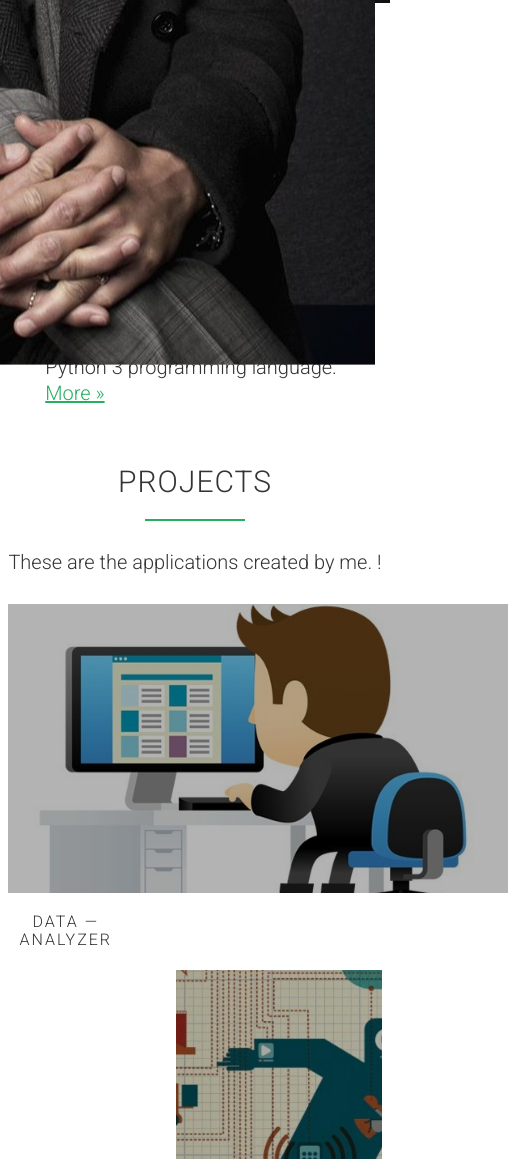
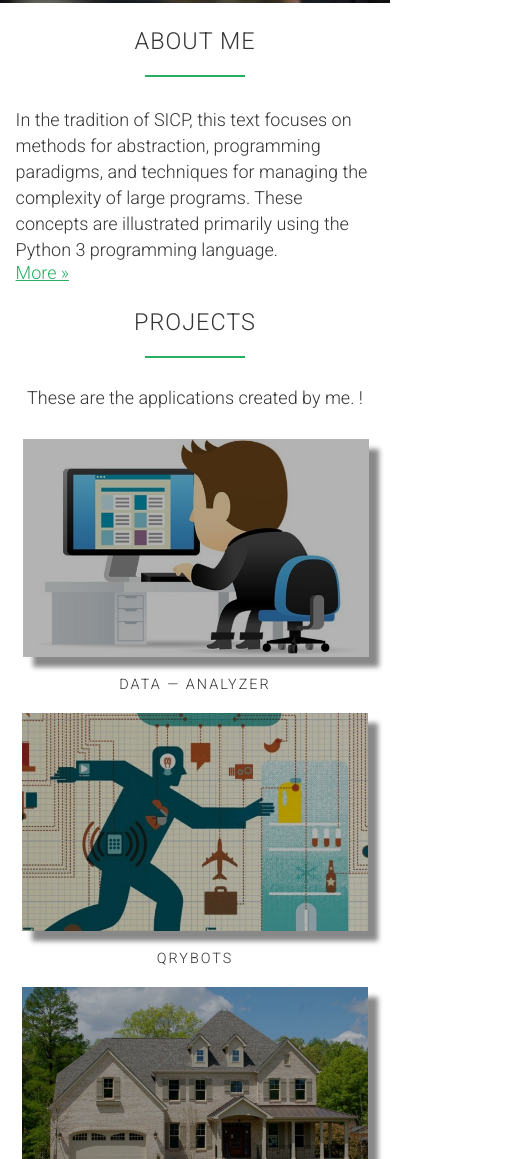
Before and after one commit to exb333/MyPortFolio, a plain HTML site: page index.html in a window 390 px wide. Shown: the part 841-2000 px from the top of the page, 508 px wide, since content can reach past the window. Drawn offline with Linux system fonts and the light colour scheme; files whose address does not match are found by name.

Commit message:
Made design responsive for all types of device

```diff
--- a/index.html
+++ b/index.html
@@ -12,7 +12,7 @@
         <link href="https://fonts.googleapis.com/css?family=Roboto:100,300,400,400i,500,700" rel="stylesheet">
         <link rel="stylesheet" type="text/css" href="resources/css/style.css">
         <link rel="stylesheet" type="text/css" href="resources/css/queries.css">
-        <title>OMNIFOOD</title>
+        <title>ELI|Portfolio</title>
     </head>
 
     <body>
@@ -60,10 +60,10 @@
                 <p class="describe">These are the applications created by me. !</p>
             </div>
 
-            <div class="row">
+            <div class="row positn">
                 <div class="col span-1-of-3 box">
                     <a href="#">
-                    <figure  class="project-photo">
+                    <figure  class="project-photo qry">
                      <img src="resources/img/data-analyzer-icon.jpg" alt="DataAnalyzer">
                     </figure>
 
@@ -71,7 +71,7 @@
                         </a>
                 </div>
 
-                <div class="col span-1-of-3 box qry">
+                <div class="col span-1-of-3 box">
                     <a href="#">
                      <figure  class="project-photo">
                         <img class="project-photo" src="resources/img/qrybots.jpeg" alt="QryBots">
--- a/resources/css/queries.css
+++ b/resources/css/queries.css
@@ -30,27 +30,23 @@
         margin-left: 10%;
     }
 
-    .box {
-        display: block;
-    }
-
     .box p {
         margin-bottom: 20px;
-        margin-right:  90px;
+        text-align: center;
     }
 
     .project-photo {
-        height: 289px;
-        width: 500px;
-        margin:0;
-        padding: 0%;
+        height: auto;
+        width: 100%;
     }
 
-    .span-1-of-3 { width: 55%;   }
+    .col {width: 100%; }
+    .span-1-of-3 { width: 80%; }
 
-    .qry { float: right;  overflow: hidden;}
+    .positn { margin-left: 110px;  padding: 0;}
+
+    .qry { margin-left: 12px;}
 }
-
 
 
 /*----------------------------------------------------------------------*/
@@ -58,15 +54,73 @@
 /*----------------------------------------------------------------------*/
 
 @media only screen and (max-width: 767px) {
+    body { font-size: 18px; }
 
+    section { padding: 30px 0; }
+
+    .row,
+    .hero-text-box { padding: 0 4%; }
+/*    .hero-text-box { background-color: firebrick;}*/
+    .col { width: 100% }
+
+    .main-nav { display: none; }
+
+    h1 { font-size: 200%; }
+    h2{ font-size: 130%; }
+    h3{ font-size: 100%; }
+
+    .long-copy {
+        width: 100%;
+        margin-left: 0%;
+    }
+
+    .name-button {
+        width: 100%;
+        margin: 0;
+        padding:0;
+        text-align: center;
+        margin-bottom: 30px;
+    }
+
+    .mypic {
+        width: 100%;
+        margin-top: 10px;
+        text-align: center;
+    }
+    .mypic img {
+        height: 400px;
+        width: auto;
+    }
+
+    .btn-full:link,
+    .btn-full:visited { margin-left: 0; }
+
+    .btn-more:link,
+    .btn-more:visited { margin-left: 0; }
+
+    .span-1-of-3 { width: 100%; }
+
+    .positn { margin: 0 20;  padding: 0 2px;}
+
+    .qry { margin-left: 1px;}
+
+    .describe { width: 100% ;}
 }
-
-
 
 
 /*----------------------------------------------------------------------*/
 /*Small Phones: from 0 to 480 px*/
 /*----------------------------------------------------------------------*/
 @media only screen and (max-width: 480px) {
+    section { padding: 25px 0; }
+
+    .footer-nav,
+.social-links {
+    width: 100%;
+}
+    .social-links {
+    margin-top: 10px;
+        text-align: center;
+}
 
 }
--- a/resources/css/style.css
+++ b/resources/css/style.css
@@ -10,13 +10,15 @@
     box-sizing: border-box;
 }
 
-html {
+html,
+body{
     background-color: #fff;
     color: #343434;
     font-family: 'Roboto', 'Arial', sans-serif;;
     font-weight: 300;
     font-size: 22px;
     text-rendering: optimizeLegibility;
+    overflow-x: hidden;
 }
 
 /*----------------------------------------------------------------*/
@@ -253,10 +255,11 @@ header {
 }
 
 .project-photo {
-    height: 500px;
+    height: auto;
     margin:0;
     overflow: hidden;
     background-color: #000;
+    box-shadow: 10px 10px 5px #888888
 }
 
 .box img:hover {
```
